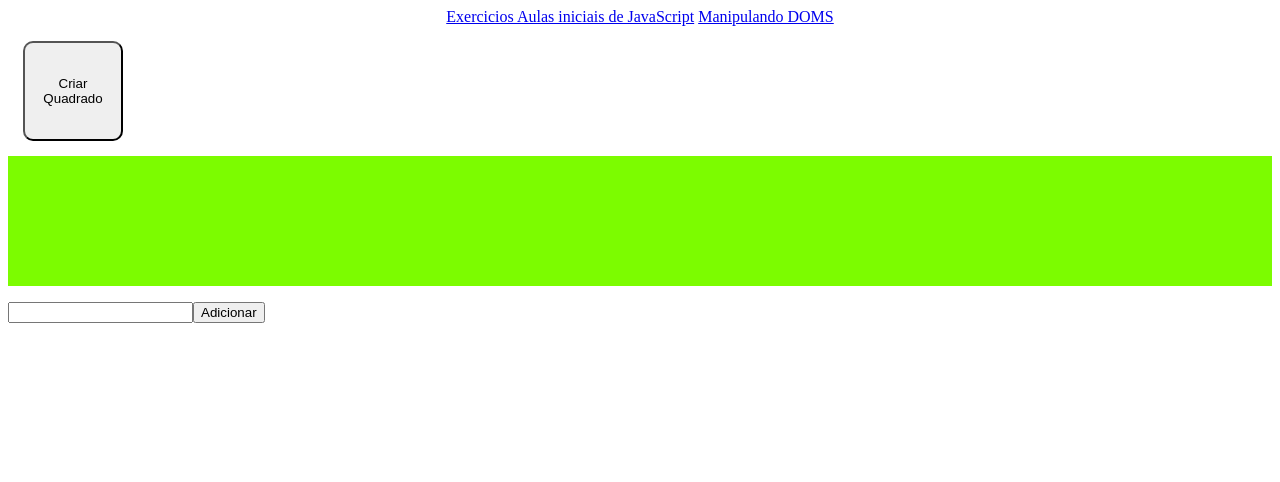
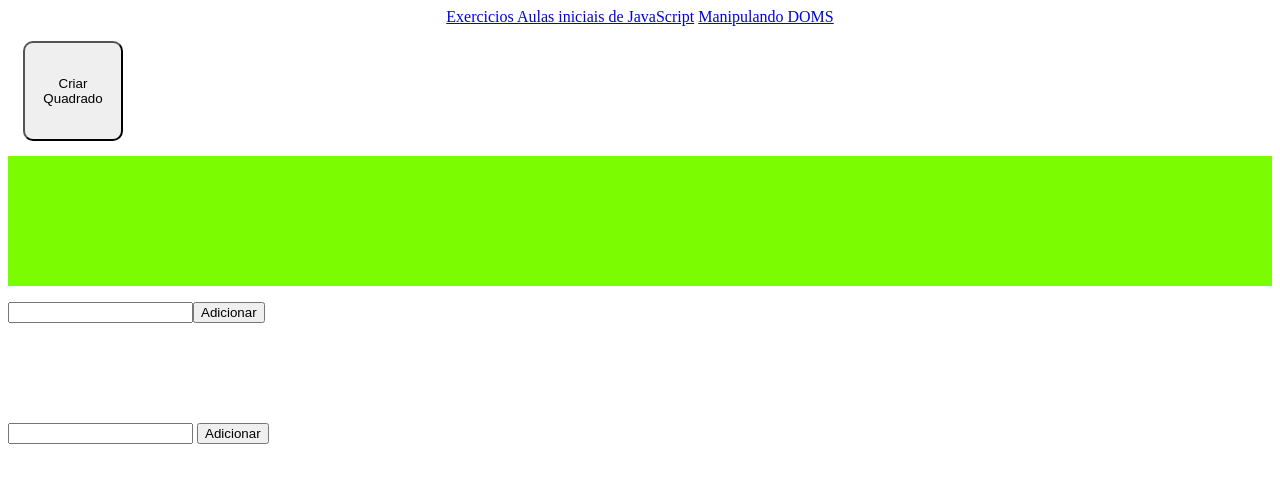
Before and after one commit to Steven-exe/Aulas-Iniciais, a plain HTML site: page index.html in a window 1280 px wide. Drawn offline with nearby package versions, Linux system fonts and the light colour scheme.

Commit message:
dificil pakas

```diff
--- a/index.html
+++ b/index.html
@@ -11,6 +11,10 @@
 
         #caixa{
             display:flex;
+        }
+
+        #gitApi{
+            margin-top: 100px;
         }
 
         .criarQuad{
@@ -44,6 +48,18 @@
             </ul>
         </div>
 
+        <div id='gitApi'>
+            <input type="text" name="user">
+            <button onclick="pegaGit()">Adicionar</button>
+            <ul>
+
+            </ul>
+        </div>
+
+
+
+    </body>
+
+        <script src="https://unpkg.com/axios/dist/axios.min.js"></script>
         <script src=/scripts.js></script>
-    </body>
 </html>
--- a/scripts.js
+++ b/scripts.js
@@ -1,3 +1,99 @@
+
+
+/*
+var minhaPromise = function () {
+    return new Promise(function(resolve, reject){
+        var xhr = new XMLHttpRequest();
+        xhr.open('GET', 'https://api.github.com/users/Steven-exe');
+        xhr.send(null);
+
+        xhr.onreadystatechange = function(){
+            if (xhr.readyState === 4){
+                if (xhr.status === 200){
+                    resolve(JSON.parse(xhr.responseText));
+                } else{
+                    reject('Erro na aquisiçao');
+                }
+            }
+        }
+
+    })
+}
+
+
+    function verificaIdade(idade){
+        return new Promise(function(resolve, reject){
+            setTimeout(()=>{
+                if (idade>= 18){
+                    resolve()
+                } else {
+                    reject();
+                }
+            },2000)
+        })
+    }
+
+    verificaIdade(20)
+        .then(function() {
+            console.log("Maior que 18")
+        })
+        .catch(function() {
+            console.log("Menor que 18")
+        })
+
+        axios.get('https://api.github.com/users/Steven-exe')
+    .then(function(response){
+        console.log(response.data.login);
+    })
+    .catch(function(error) {
+        console.warn(error);
+    });
+*/
+
+
+
+function pegaGit(){
+    var bDados = document.querySelector('#gitApi ul').innerHTML= ''
+    bDados.innerHtml= '';
+    var usuario = document.querySelector('#gitApi input').value
+    axios.get('https://api.github.com/users/'+usuario+'')
+        .then(function(response){
+                var repo = {login:'', ava:'',html:'', repos:''}
+                repo.login = response.data.login;
+                repo.ava = response.data.avatar_url;
+                repo.html = response.data.html_url;
+                repo.repos = response.data.repos_url;
+                var foto = document.createElement('img')
+                foto.setAttribute('src', repo.ava);
+                foto.setAttribute('alt', repo.login+' user photo')
+                var bDados = document.querySelector('#gitApi ul')
+                bDados.appendChild(foto)
+
+                for (var inf in repo){
+                        if(repo[inf] !== repo.ava){
+                            var cDado = document.createElement('li')
+                            var dado = document.createTextNode(repo[inf])
+                            cDado.appendChild(dado)
+                            bDados.appendChild(cDado);
+                    }
+                }
+                    console.log(repo)
+
+                //bDados.appendChild(dados)
+                //console.log(verUsu, verAva, verHtml, verRep);
+            })
+        .catch(function() {
+                console.warn("Usuario não encontrado!");
+                alert("Usuario não encontrado")
+            });
+
+    document.querySelector('#gitApi input').value=''
+
+
+
+}
+
+
 
 var linkElement = document.createElement("a");
     linkElement.setAttribute('href', "https://www.youtube.com/watch?v=K6xaSrNuB5k&feature=youtu.be", '_blank')
```
Also changed, not shown: main.js (added, +10 -0 lines), 1 other file.
